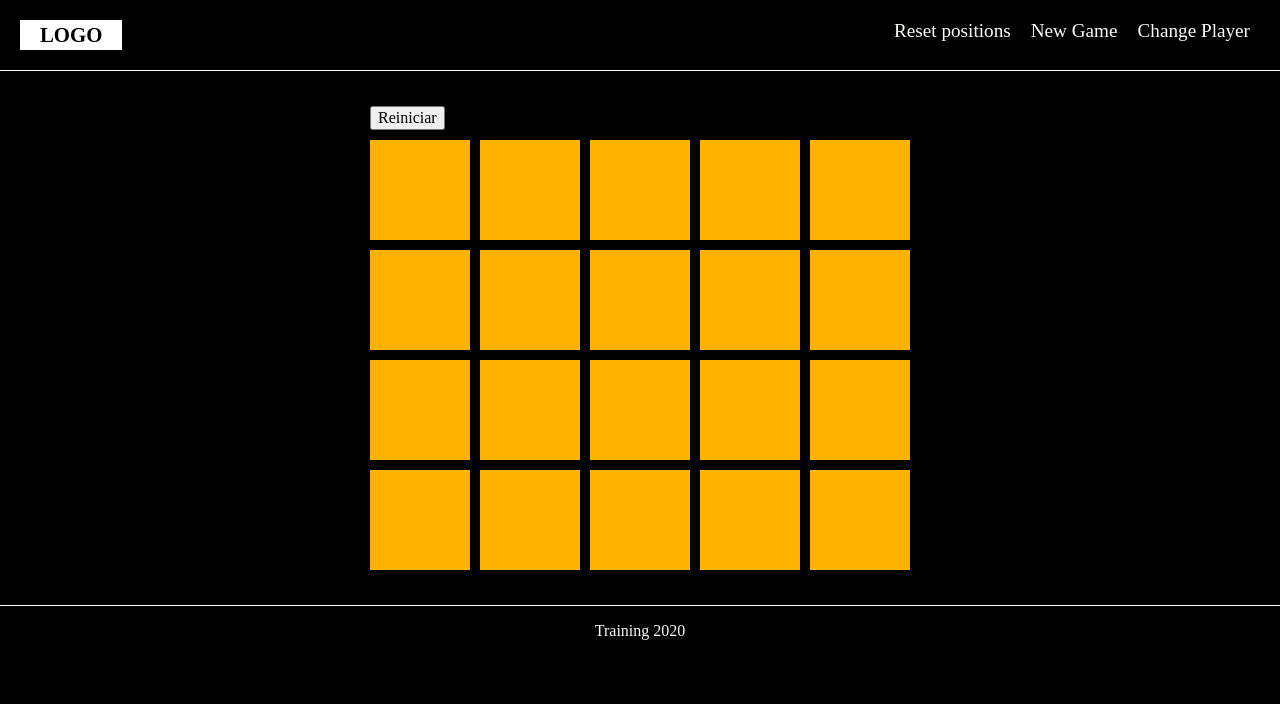
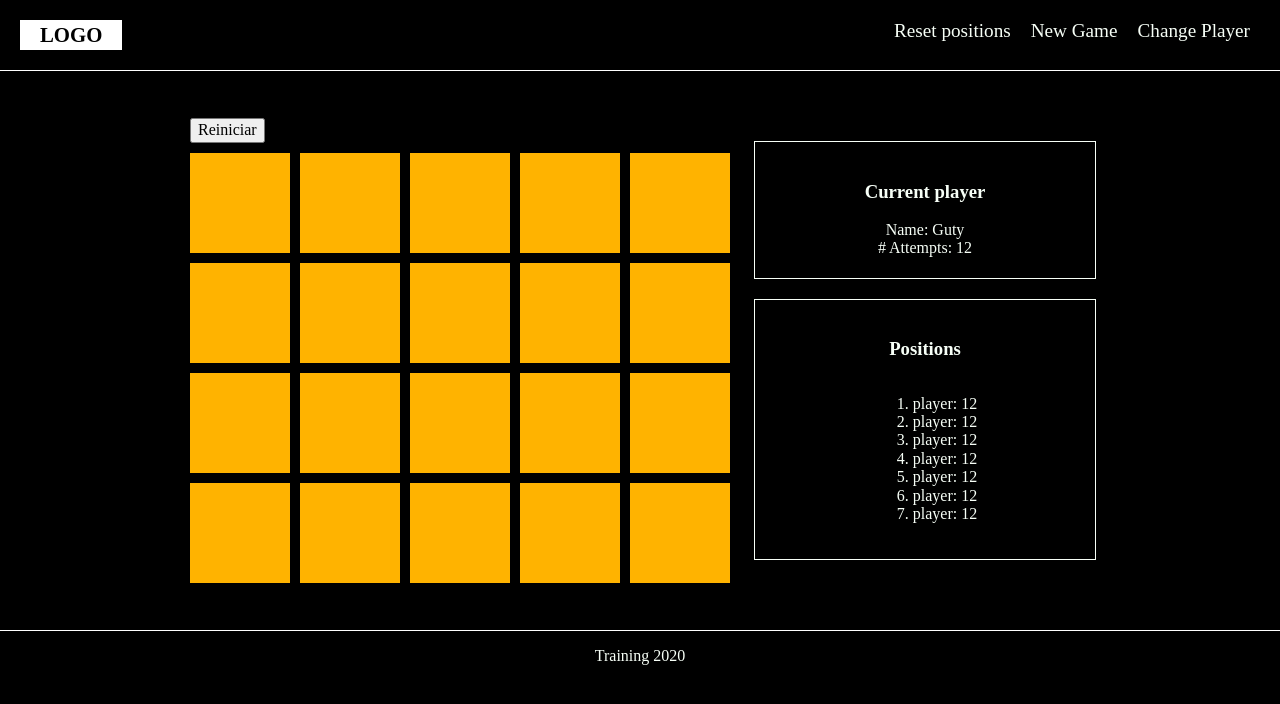
Before and after one commit to gutierreznestor/react-training, a React (Create React App) app: page / in a window 1280 px wide. Shown: the top 704 px of the page. Built offline with nearby package versions, Linux system fonts and the light colour scheme.

Commit message:
Refactor style

```diff
--- a/src/App.js
+++ b/src/App.js
@@ -35,8 +35,23 @@ class App extends React.Component {
             resetScore={ () => {this.resetScore()}}
           />
           <div className="app__panel">
-            <div className="panel__player"></div>
-            <div className="panel__positions"></div>
+            <div className="panel__player">
+              <h3>Current player</h3>
+              <div>Name: Guty</div>
+              <div># Attempts: 12</div>
+            </div>
+            <div className="panel__positions">
+              <h3>Positions</h3>
+              <ol>
+                <li>player: 12</li>
+                <li>player: 12</li>
+                <li>player: 12</li>
+                <li>player: 12</li>
+                <li>player: 12</li>
+                <li>player: 12</li>
+                <li>player: 12</li>
+              </ol>
+            </div>
           </div>
         </div>
         <div className="app__footer">
--- a/src/App.scss
+++ b/src/App.scss
@@ -1,6 +1,11 @@
 $bg__color: #000;
 $color-white: #f7fff7;
 
+%flex-center {
+  display: flex;
+  justify-content: center;
+  align-items: center;
+}
 
 .app {
   background-color: $bg__color;
@@ -11,23 +16,40 @@ $color-white: #f7fff7;
 
 .app__content {
   height: 100%;
-  display: flex;
-  justify-content: center;
-  align-items: center;
-  margin: 30px auto;
+  @extend %flex-center;
+  padding: 30px;
+}
+
+.app__footer {
+  @extend %flex-center;
+  height: 50px;
+  flex-direction: row;
+  border-top: 1px solid #fff;
 }
 
 .app__panel {
-  display: flex;
-  flex-direction: row;
-  background-color: #EEEEEE;
+  @extend %flex-center;
+  flex-direction: column;
+  height: 100%;
+  min-width: 300px;
+  padding: 20px;
+  margin: 10px;
 }
 
-.app__footer {
-  height: 50px;
-  display: flex;
-  flex-direction: row;
-  justify-content: center;
-  align-items: center;
-  border-top: 1px solid #fff;
+.panel__player {
+  @extend %flex-center;
+  border: 1px solid $color-white;
+  flex-direction: column;
+  width: 100%;
+  margin: 10px 0px;
+  padding: 20px;
 }
+
+.panel__positions {
+  @extend %flex-center;
+  flex-direction: column;
+  border: 1px solid $color-white;
+  margin: 10px 0px;
+  padding: 20px;
+  width: 100%;
+}
--- a/src/components/board/Board.scss
+++ b/src/components/board/Board.scss
@@ -2,6 +2,7 @@
     display: flex;
     flex-direction: column;
     align-content: center;
+    margin: 10px;
 }
 
 .board__button {
```
